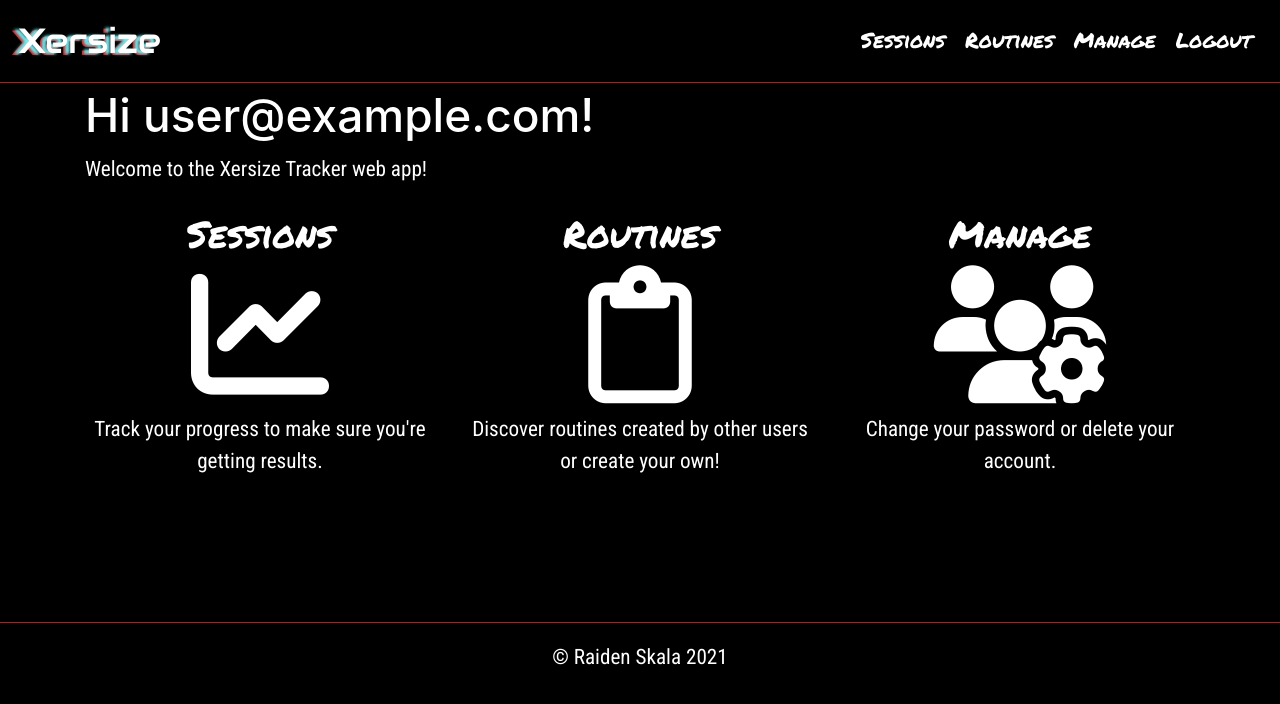
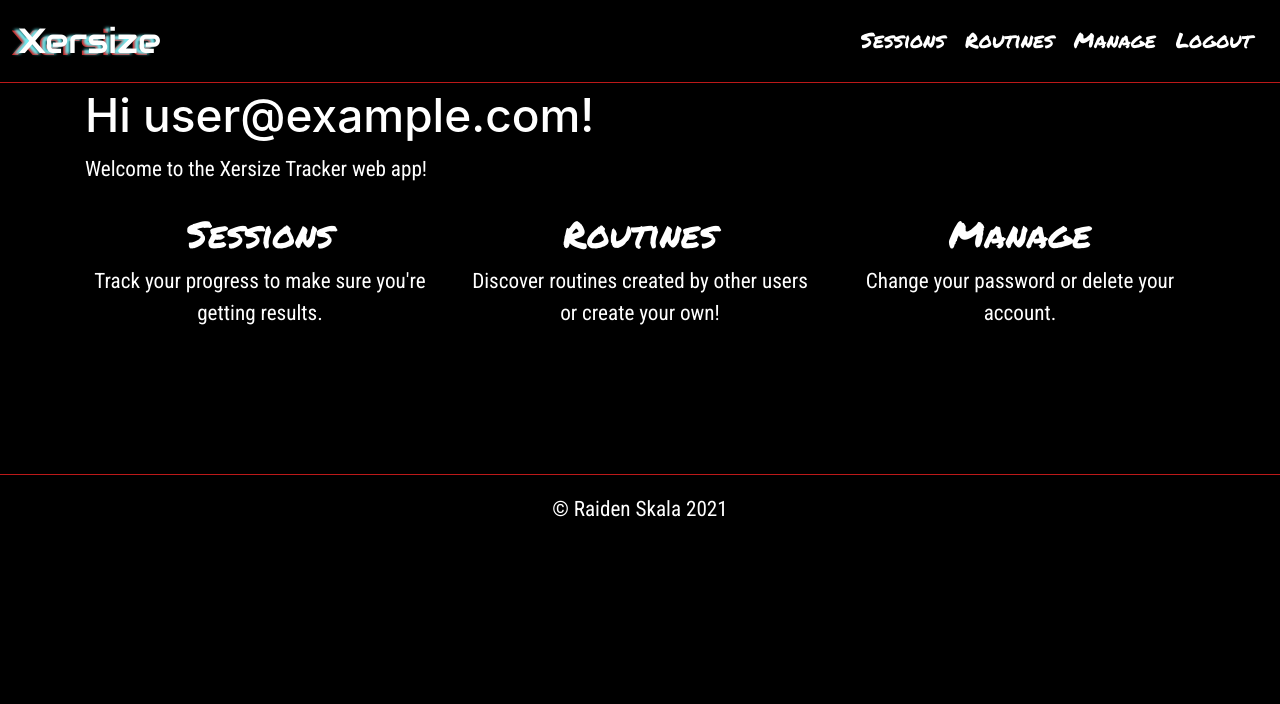
Before and after one commit to trsraiden/Xersize, a React (Create React App) app in the folder xersize-client/: page /home in a window 1280 px wide. Shown: the top 704 px of the page. Built offline with nearby package versions, Linux system fonts and the light colour scheme; no server answers; sample sign-in values are in the browser's storage; the HTML template or start-up script is replaced by a standard one.

Commit message:
Remove images for heroku

```diff
--- a/xersize-client/src/components/Home.js
+++ b/xersize-client/src/components/Home.js
@@ -8,17 +8,17 @@ export default function Home(props) {
             <div className='appSection row'>
                 <div className='homeSectionDiv col-sm-4'>
                     <h2 className='markerSection' >Sessions</h2>
-                    <i className="homeIcon fas fa-chart-line"></i>
+                    {/* <i className="homeIcon fas fa-chart-line"></i> */}
                     <p className='robotoSection' >Track your progress to make sure you're getting results.</p>
                 </div>
                 <div className='homeSectionDiv col-sm-4'>
                     <h2 className='markerSection' >Routines</h2>
-                    <i className="homeIcon far fa-clipboard"></i>
+                    {/* <i className="homeIcon far fa-clipboard"></i> */}
                     <p className='robotoSection' >Discover routines created by other users or create your own!</p>
                 </div>
                 <div className='homeSectionDiv col-sm-4'>
                     <h2 className='markerSection' >Manage</h2>
-                    <i className="homeIcon fas fa-users-cog"></i>
+                    {/* <i className="homeIcon fas fa-users-cog"></i> */}
                     <p className='robotoSection' >Change your password or delete your account.</p>
                 </div>
             </div>
```
Also changed, not shown: 1 other file (tests, documents, lock files or other folders).
